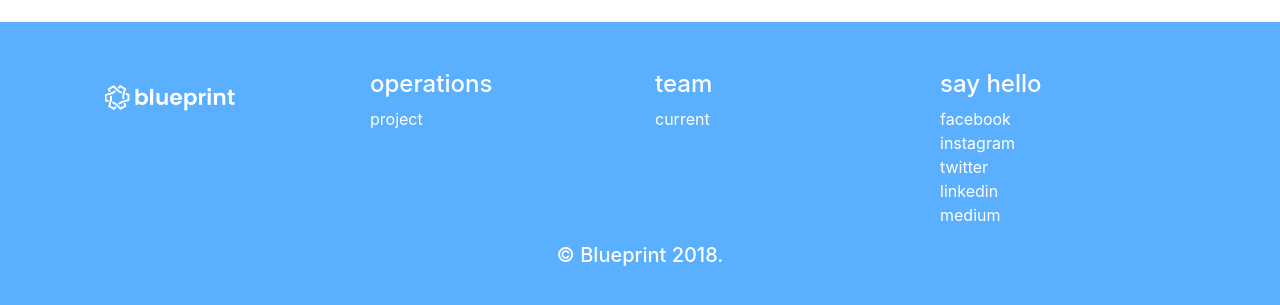
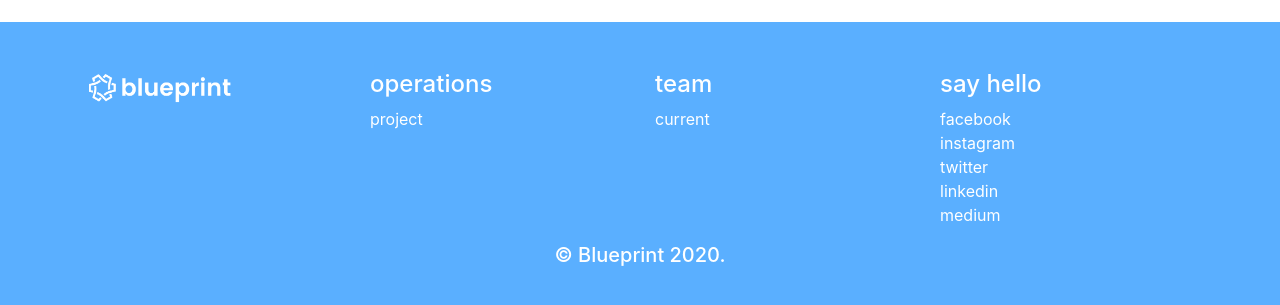
Before and after one commit to uoftblueprint/uoftblueprint.github.io, a React (Create React App) app: page /projects in a window 1280 px wide. Shown: the part 1115-1420 px from the top of the page. Built offline with nearby package versions, Linux system fonts and the light colour scheme.

Commit message:
quick changes

```diff
--- a/src/Footer/Footer.css
+++ b/src/Footer/Footer.css
@@ -7,3 +7,7 @@
   bottom: 0;
   width: 100%;
 }
+
+.logo {
+  height: 100%;
+}
--- a/src/Footer/Footer.js
+++ b/src/Footer/Footer.js
@@ -10,7 +10,7 @@ const Footer = () => {
                 <div className="row">
                     {/* Column1 */}
                     <div className="col">
-                        <a className="logo" href="/home"><img src={banner} id="logo" /></a>
+                        <a className="logo" href="/home"><img src={banner} id="logo" style={{ padding: "4px"}}/></a>
                     </div>
                     {/* Column2 */}
                     <div className="col">
@@ -62,7 +62,7 @@ const Footer = () => {
                 </div>
                 <div className="text-center">
                     <h5 className="col-sm">
-                        &copy; Blueprint 2018.
+                        &copy; Blueprint 2020.
                     </h5>
                 </div>
             </div>
```
